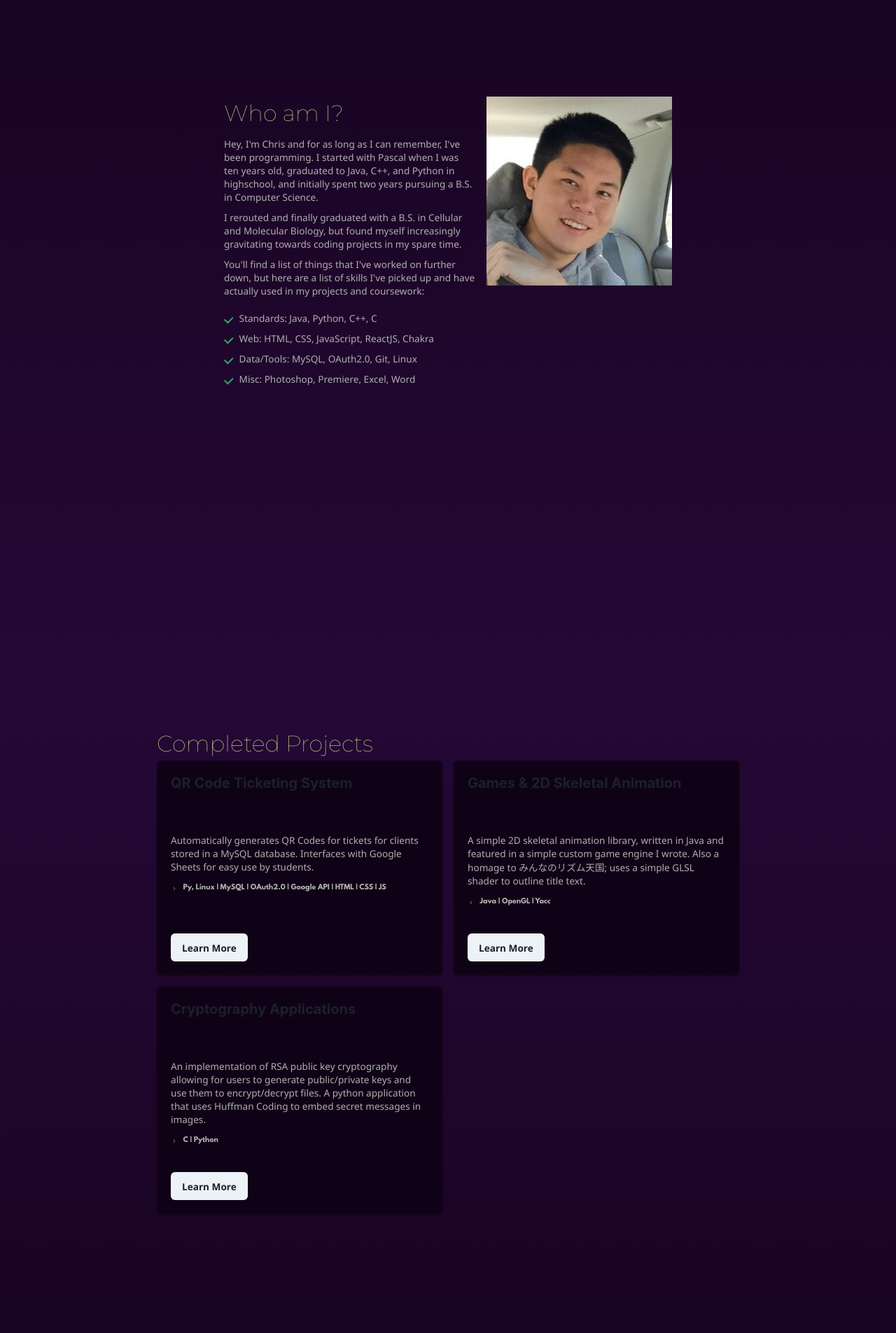
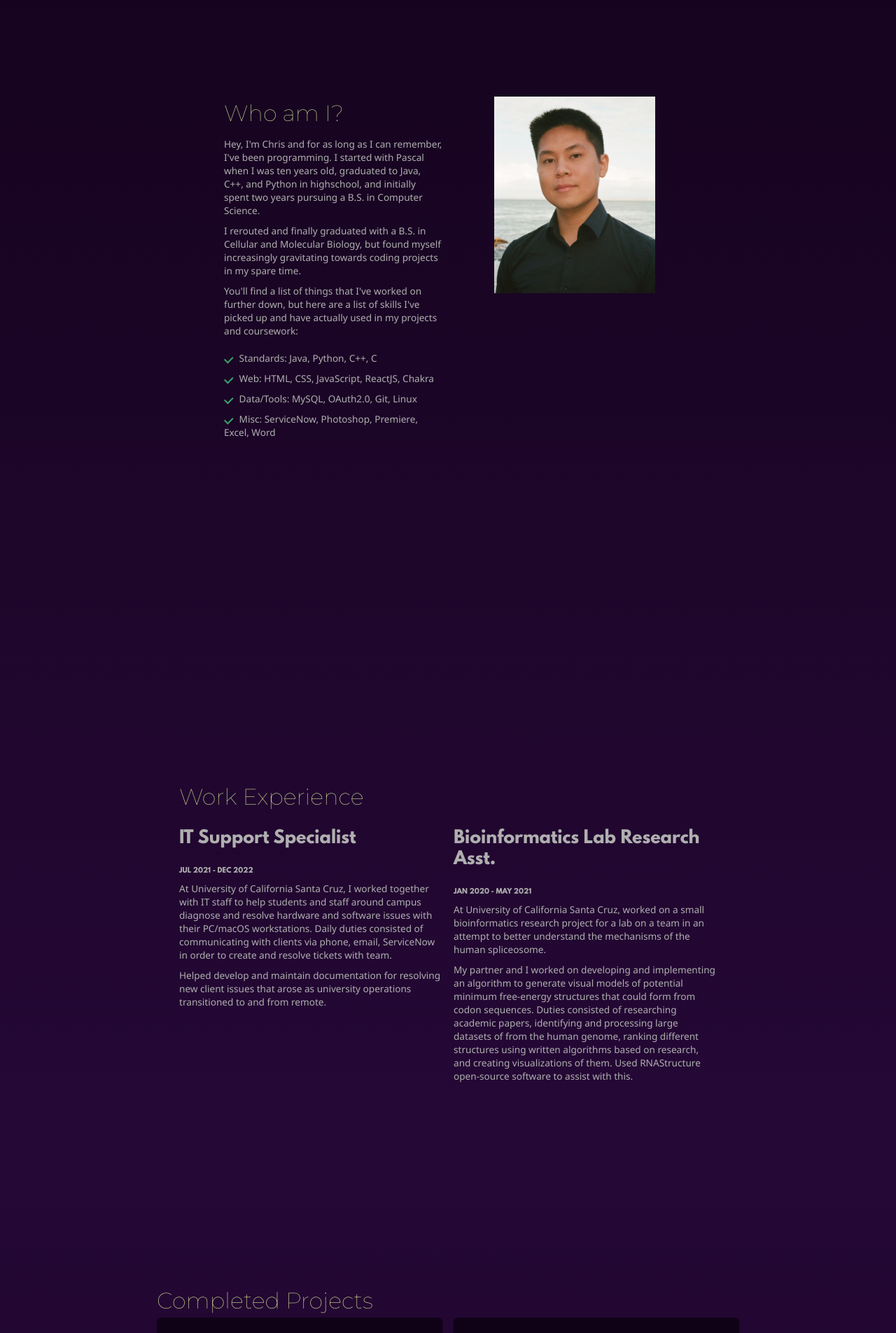
Before and after one commit to RuaTran/ruatran.github.io, a React (Create React App) app: page / in a window 1280 px wide. Shown: the part 840-2745 px from the top of the page at 70% size. Built offline with nearby package versions, Linux system fonts and the light colour scheme.

Commit message:
update website

```diff
--- a/src/App.tsx
+++ b/src/App.tsx
@@ -3,7 +3,9 @@ import { HashRouter } from "react-router-dom";
 import { ChakraProvider, Box} from '@chakra-ui/react'
 import Navbar from './pages/NavBar';
 import Intro from './pages/Intro';
+import Borders from './pages/Borders';
 import About from './pages/About';
+import Experience from './pages/Experience';
 import Contact from './pages/Contact';
 import Projects from './pages/Projects';
 import Endpoint from './pages/Endpoint';
@@ -21,6 +23,7 @@ function App() {
                 <Navbar />
                 <Intro />
                 <About />
+                <Experience />
                 <Projects />
                 <Contact />
                 <Endpoint />
--- a/src/pages/About.tsx
+++ b/src/pages/About.tsx
@@ -9,7 +9,7 @@ export default function About() {
     return (
         <Box className='about' id='about'>
             <Box ml={{base: '25px', md:'25%'}} mr={{base: '10px', md:'25%'}} mb={{base: '120px', md:'22.5%'}} mt={{base: '120px', md:'22.5%'}} pt={{base: '0px', md:'200'}}>
-                <Grid templateRows={{ sm: 'repeat(2, 1fr)', md: 'none' }} templateColumns={{ sm: 'none', md: 'repeat(7, 1fr)' }} gap={4} className="aligh-items-center">
+                <Grid templateRows={{ sm: 'repeat(2, 1fr)', md: 'none' }} templateColumns={{ sm: 'none', lg: 'repeat(8, 1fr)' }} gap={4} className="aligh-items-center">
                     <GridItem colSpan={4} >
                         <Box textAlign={{base: 'left', md:'left'}}>
                             <span className="intro-1">Who am I?</span>
@@ -36,16 +36,15 @@ export default function About() {
                                     <ListIcon as={CheckIcon} color='green.500' />
                                     Data/Tools: MySQL, OAuth2.0, Git, Linux
                                     </ListItem>
-                                {/* You can also use custom icons from react-icons */}
                                 <ListItem>
                                     <ListIcon as={CheckIcon} color='green.500' />
-                                    Misc: Photoshop, Premiere, Excel, Word
+                                    Misc: ServiceNow, Photoshop, Premiere, Excel, Word
                                     </ListItem>
                             </List>
                         </Box>
                     </GridItem>
                     <GridItem colSpan={3} >
-                        <Image src={myPic} alt='Header Img'/>
+                        <Image ml={{base: '18%', md:'25%'}} src={myPic} alt='Header Img'/>
                     </GridItem>
                 </Grid>
             </Box>
--- /dev/null
+++ b/src/pages/Borders.tsx
@@ -0,0 +1,12 @@
+import { Box, Grid, GridItem } from "@chakra-ui/react"
+import {useState} from 'react';
+
+export default function Borders() {
+
+    return (
+        <>
+            <div className="line-1"></div>
+            <div className="line-2"></div>
+        </>
+    )
+}
--- /dev/null
+++ b/src/pages/Experience.tsx
@@ -0,0 +1,43 @@
+import { Box, Grid, GridItem, List, ListItem, ListIcon, Image } from "@chakra-ui/react"
+import { CheckIcon } from '@chakra-ui/icons'
+import {useState} from 'react';
+import myPic from "../assets/img/myPic.png"
+
+export default function Experience() {
+    const [replay, setReplay] = useState(true);
+
+    return (
+        <Box className='experience' id='experience'>
+            <Box ml={{base: '40px', md:'20%'}} mr={{base: '40px', md:'20%'}} mb={{base: '120px', md:'22.5%'}} mt={{base: '120px', md:'22.5%'}} pt={{base: '0px', md:'200'}}>
+            <span className="intro-1">Work Experience</span>
+                <Grid templateRows={{ sm: 'repeat(2, 1fr)', md: 'none' }} templateColumns={{ sm: 'none', lg: 'repeat(8, 1fr)' }} gap={4} className="aligh-items-center">
+                    <GridItem colSpan={4} >
+                        <Box textAlign={{base: 'left', md:'left'}}>
+                            <p className="intro-3">IT Support Specialist</p>
+                            <p className="details">JUL 2021 - DEC 2022</p>
+                            <p>
+                                At University of California Santa Cruz, I worked together with IT staff to help students and staff around campus diagnose and resolve hardware and software issues with their PC/macOS workstations. Daily duties consisted of communicating with clients via phone, email, ServiceNow in order to create and resolve tickets with team.
+                            </p>
+                            <p>
+                                Helped develop and maintain documentation for resolving new client issues that arose as university operations transitioned to and from remote.
+                            </p>
+                        </Box>
+                    </GridItem>
+                    <GridItem colSpan={4} >
+                        <Box textAlign={{base: 'left', md:'left'}}>
+                        <p className="intro-3">Bioinformatics Lab Research Asst.</p>
+                            <p className="details">JAN 2020 - MAY 2021</p>
+                            <p>
+                                At University of California Santa Cruz, worked on a small bioinformatics research project for a lab on a team in an attempt to better understand the mechanisms of the human spliceosome.
+                            </p>
+                            <p>
+                                My partner and I worked on developing and implementing an algorithm to generate visual models of potential minimum free-energy structures that could form from codon sequences. Duties consisted of researching academic papers, identifying and processing large datasets of from the human genome, ranking different structures using written algorithms based on research, and creating visualizations of them. Used RNAStructure open-source software to assist with this.
+                            </p>
+                        </Box>
+                    </GridItem>
+                </Grid>
+
+            </Box>
+        </Box>
+    )
+}
--- a/src/pages/Intro.tsx
+++ b/src/pages/Intro.tsx
@@ -12,7 +12,7 @@ export default function Intro() {
                     <span className="intro-1"><WavyText delay={0} duration= {0.02}text="Hello, my name is" replay={replay} /></span>
                     <h1 className="intro-2"><WavyText delay={0.5} duration= {0.02} text="Christopher Tran." replay={replay} /></h1>
                     <p className="intro-3">
-                        I'm an aspiring software engineer based in the Silicon Valley, and I enjoy learning industry skills in frontend and backend development and applying them to personal and professional projects.
+                        I'm an aspiring software engineer based in the Silicon Valley, and I enjoy learning new programming skills in frontend and backend development and incorporating them to my personal and professional projects.
                     </p>
                 </Box>
             </Box>
--- a/src/pages/NavBar.tsx
+++ b/src/pages/NavBar.tsx
@@ -84,7 +84,7 @@ export default function NavBar() {
             </Box>
 
             {<Button minWidth='140px' display={{ base: 'none', md: 'flex' }} backgroundColor={'transparent'} className="navbar-button" >
-              <Link className='intro-3' padding={[0, 0, 0, 0]} href='https://drive.google.com/uc?export=download&id=1RMHPRTLswuDfFIynJGyQBdaTd9p4WRMm' _hover={{ textDecoration: 'none' }} >Resume</Link>
+              <Link className='intro-3' fontSize='1vw' padding={[0, 0, 0, 0]} href='https://drive.google.com/uc?export=download&id=1RMHPRTLswuDfFIynJGyQBdaTd9p4WRMm' _hover={{ textDecoration: 'none' }} >Resume</Link>
             </Button>}
             <IconButton _hover={{ bg: "rgba(67, 27, 92, 0.4)" }} borderColor='#431b5c' bg={'transparent'} variant='outline' size={'lg'}
               icon={isOpen ? <CloseIcon /> : <HamburgerIcon />} aria-label={'Open Menu'} display={{ md: 'none' }} onClick={isOpen ? onClose : onOpen} />
@@ -92,7 +92,7 @@ export default function NavBar() {
         </Flex>
 
         {isOpen ? (
-          <Box pb={4} display={{ md: 'none' }} backgroundColor='black' rounded='30px' pt='15px'>
+          <Box pb={4} display={{ md: 'none' }} backgroundColor='black' rounded='10px' pt='20px'>
             <Stack as={'nav'} spacing={4} alignItems='center'>
               {mobileNavbarPaths.map((path) => { return (<Link href={path.link} className={activeLink === path.label ? 'active navbar-link' : 'navbar-link'} onClick={isOpen ? onClose : onOpen} _hover={{ textDecoration: 'none', opacity: 1, }}>{path.label}</Link>) })}
 
--- a/src/pages/Projects.tsx
+++ b/src/pages/Projects.tsx
@@ -4,9 +4,10 @@ import { ChevronRightIcon } from '@chakra-ui/icons'
 export default function Projects() {
     return (
         <Box className='projects' id='projects' >
-            <Box ml={{base: '20px', md:'17.5%'}} mr={{base: '20px', md:'17.5%'}} mb={{base: '120px', md:'22.5%'}} mt={{base: '120px', md:'22.5%'}} pt={{base: '0px', md:'200'}}>
+            <Box ml={{base: '20px', md:'17.5%'}} mr={{base: '20px', md:'17.5%'}} mb={{base: '120px', md:'22.5%'}} mt={{base: '120px', md:'22.5%'}} pt={{base: '0px', md:'0'}}>
             <span className="intro-1">Completed Projects</span>
             <SimpleGrid spacing={4} templateColumns='repeat(auto-fill, minmax(300px, 1fr))'>
+
                 <Card backgroundColor={'#100216'} textAlign={{base: 'center', md:'left'}}>
                     <CardHeader>
                     <Heading size='md' > QR Code Ticketing System</Heading>
@@ -14,56 +15,143 @@ export default function Projects() {
                     <CardBody>
                     <List spacing={1} textAlign={{base: 'left', md:'left'}}>
                                 <ListItem >
-                                    Automatically generates QR Codes for tickets for clients stored in a MySQL database. Interfaces with Google Sheets for easy use by students.
+                                    Automatically generates QR Codes for tickets for clients stored in a MySQL database. Interfaces with MySQL database or Google Sheets for easy use by technical and non-technical users. This was a lot of fun to get working, and I'm happy that people use it.
                                 </ListItem>
                                 <ListItem className="details">
-                                    <ListIcon  as={ChevronRightIcon} color='green.500' />
-                                    Py, Linux | MySQL | OAuth2.0 | Google API | HTML | CSS | JS
-                                    </ListItem>
+                                    <ul className = "project-tags">
+                                        <li className = "project-tag">Python</li>
+                                        <li className = "project-tag">Linux</li>
+                                        <li className = "project-tag">MySQL</li>
+                                        <li className = "project-tag">OAuth 2.0</li>
+                                        <li className = "project-tag">Google API</li>
+                                        <li className = "project-tag">HTML</li>
+                                        <li className = "project-tag">CSS</li>
+                                        <li className = "project-tag">JavaScript</li>
+                                        <li className = "project-tag">PHP</li>
+                                    </ul>
+                                </ListItem>
                             </List>
                     </CardBody>
                     <CardFooter>
                     <Button><a href="https://github.com/RuaTran/QR-Code-Ticketing">Learn More</a></Button>
                     </CardFooter>
                 </Card>
+
+
                 <Card backgroundColor={'#100216'}  textAlign={{base: 'center', md:'left'}}>
                     <CardHeader>
-                    <Heading size='md' >Games & 2D Skeletal Animation</Heading>
+                    <Heading size='md' >RSA Public Key Cryptography</Heading>
                     </CardHeader>
                     <CardBody>
                     <List spacing={1} textAlign={{base: 'left', md:'left'}}>
                                 <ListItem >
-                                    A simple 2D skeletal animation library, written in Java and featured in a simple custom game engine I wrote. Also a homage to みんなのリズム天国; uses a simple GLSL shader to outline title text.
+                                    An implementation of RSA public key cryptography allowing for users to generate public/private keys and use them to encrypt/decrypt files. Has three seperate executables keygen, encoder, and decoder for the aforementioned purposes.
                                 </ListItem>
                                 <ListItem className="details">
-                                    <ListIcon  as={ChevronRightIcon} color='green.500' />
-                                    Java | OpenGL | Yacc
-                                    </ListItem>
-                            </List>
-                    </CardBody>
-                    <CardFooter>
-                    <Button ><a href="https://github.com/RuaTran/rhythm-tengoku-spinoff">Learn More</a></Button>
-                    </CardFooter>
-                </Card>
-                <Card backgroundColor={'#100216'}  textAlign={{base: 'center', md:'left'}}>
-                    <CardHeader>
-                    <Heading size='md' >Cryptography Applications</Heading>
-                    </CardHeader>
-                    <CardBody>
-                    <List spacing={1} textAlign={{base: 'left', md:'left'}}>
-                                <ListItem >
-                                    An implementation of RSA public key cryptography allowing for users to generate public/private keys and use them to encrypt/decrypt files. A python application that uses Huffman Coding to embed secret messages in images.
+                                    <ul className = "project-tags">
+                                        <li className = "project-tag">C</li>
+                                        <li className = "project-tag">Python</li>
+                                        <li className = "project-tag">Linux</li>
+                                    </ul>
                                 </ListItem>
-                                <ListItem className="details">
-                                    <ListIcon  as={ChevronRightIcon} color='green.500' />
-                                    C | Python
-                                    </ListItem>
                             </List>
                     </CardBody>
                     <CardFooter>
                     <Button><a href="https://github.com/RuaTran/rsa-encryption-tool">Learn More</a></Button>
                     </CardFooter>
                 </Card>
+
+                <Card backgroundColor={'#100216'}  textAlign={{base: 'center', md:'left'}}>
+                    <CardHeader>
+                    <Heading size='md' >2D Skeletal Animation Library and Game Engine</Heading>
+                    </CardHeader>
+                    <CardBody>
+                    <List spacing={1} textAlign={{base: 'left', md:'left'}}>
+                                <ListItem >
+                                    A simple 2D skeletal animation library, written in Java and featured in a simple custom game engine I wrote to showcase a sample 2D animation.
+                                </ListItem>
+                                <ListItem className="details">
+                                    <ul className = "project-tags">
+                                        <li className = "project-tag">Java</li>
+                                    </ul>
+                                </ListItem>
+                            </List>
+                    </CardBody>
+                    <CardFooter>
+                    <Button ><a href="https://github.com/RuaTran/java-2d-skeletal-animation">Learn More</a></Button>
+                    </CardFooter>
+                </Card>
+
+                <Card backgroundColor={'#100216'}  textAlign={{base: 'center', md:'left'}}>
+                    <CardHeader>
+                    <Heading size='md' >みんなのリズム天国 Homage</Heading>
+                    </CardHeader>
+                    <CardBody>
+                    <List spacing={1} textAlign={{base: 'left', md:'left'}}>
+                                <ListItem >
+                                    A simple rhythm game created as an homage to Rhythm Heaven, otherwise known as みんなのリズム天国. Aside from the music and font, all art assets, animations, game design, and programming were done by me, and I had a lot of fun making it. Features a simple GLSL shader. Check it out!
+                                </ListItem>
+                                <ListItem className="details">
+                                    <ul className = "project-tags">
+                                        <li className = "project-tag">Yacc</li>
+                                        <li className = "project-tag">GLSL</li>
+                                    </ul>
+                                </ListItem>
+                            </List>
+                    </CardBody>
+                    <CardFooter>
+                    <Button><a href="https://github.com/RuaTran/rhythm-tengoku-spinoff">Learn More</a></Button>
+                    </CardFooter>
+                </Card>
+
+                <Card backgroundColor={'#100216'}  textAlign={{base: 'center', md:'left'}}>
+                    <CardHeader>
+                    <Heading size='md' >Huffman Coding and Image Cryptography Tool</Heading>
+                    </CardHeader>
+                    <CardBody>
+                    <List spacing={1} textAlign={{base: 'left', md:'left'}}>
+                                <ListItem >
+                                    A stenography tool that uses Huffman Coding to compress and disguise text, then embeds user-specified secret text messages in otherwise inconspicuous images. These images can then be passed sent around and the hidden message can be deciphered only using the included decoder.
+                                </ListItem>
+                                <ListItem className="details">
+                                    <ul className = "project-tags">
+                                        <li className = "project-tag">C</li>
+                                        <li className = "project-tag">Linux</li>
+                                    </ul>
+                                </ListItem>
+                            </List>
+                    </CardBody>
+                    <CardFooter>
+                    <Button><a href="https://github.com/RuaTran/image-cryptography">Learn More</a></Button>
+                    </CardFooter>
+                </Card>
+
+                <Card backgroundColor={'#100216'}  textAlign={{base: 'center', md:'left'}}>
+                    <CardHeader>
+                    <Heading size='md' >Portfolio Website</Heading>
+                    </CardHeader>
+                    <CardBody>
+                    <List spacing={1} textAlign={{base: 'left', md:'left'}}>
+                                <ListItem >
+                                    The website you are currently browsing; thanks for being here by the way! Below is the source code that you are free to inspect, it will be updated as I continue working on this site too. It's responsive, so it should work on all your devices!
+                                </ListItem>
+                                <ListItem className="details">
+                                    <ul className = "project-tags">
+                                        <li className = "project-tag">TypeScript</li>
+                                        <li className = "project-tag">HTML</li>
+                                        <li className = "project-tag">CSS</li>
+                                        <li className = "project-tag">JavaScript</li>
+                                        <li className = "project-tag">React</li>
+                                        <li className = "project-tag">Chakra</li>
+                                    </ul>
+                                </ListItem>
+                            </List>
+                    </CardBody>
+                    <CardFooter>
+                    <Button><a href="https://github.com/RuaTran/ruatran.github.io">Learn More</a></Button>
+                    </CardFooter>
+                </Card>
+
                 </SimpleGrid>
 
             </Box>
```
Also changed, not shown: src/App.css (+36 -0 lines), src/assets/img/myPic.png.
